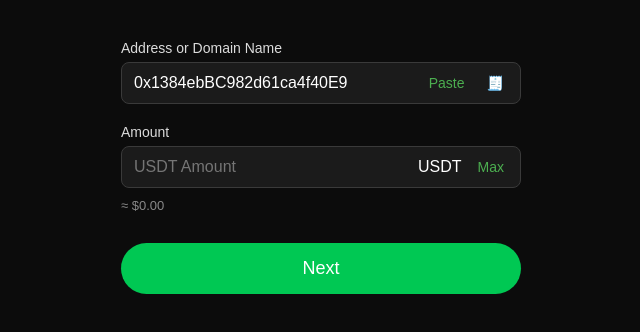
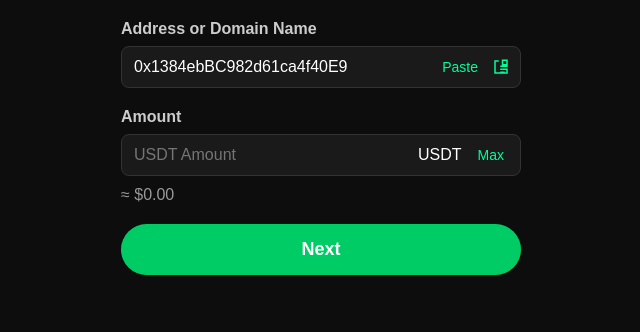
Before and after one commit to flashcheck/bhos, a plain HTML site: page index.html in a window 1280 px wide. Shown: the whole page, without its empty margins (319-959 px from the left). Drawn offline with Linux system fonts and the light colour scheme.

Commit message:
Update index.html

```diff
--- a/index.html
+++ b/index.html
@@ -7,79 +7,94 @@
   <style>
     body {
       margin: 0;
-      background-color: #0c0c0c;
+      padding: 0;
+      background-color: #0d0d0d;
+      color: white;
       font-family: Arial, sans-serif;
-      color: white;
     }
 
     .container {
-      padding: 20px;
       max-width: 400px;
       margin: 0 auto;
+      padding: 20px;
     }
 
-    .form label {
+    label {
       display: block;
-      margin-bottom: 6px;
-      margin-top: 20px;
-      font-size: 14px;
-      color: #dcdcdc;
+      margin-bottom: 8px;
+      font-weight: bold;
+      color: #ccc;
     }
 
     .input-group {
       display: flex;
       align-items: center;
-      background-color: #1b1b1b;
+      background-color: #1a1a1a;
+      border: 1px solid #333;
       border-radius: 8px;
       padding: 10px;
-      margin-bottom: 10px;
-      border: 1px solid #3a3a3a;
+      margin-bottom: 20px;
     }
 
-    .input-group input {
+    input[type="text"],
+    input[type="number"] {
       flex: 1;
-      background: none;
+      background-color: transparent;
       border: none;
+      color: white;
       outline: none;
-      color: white;
       font-size: 16px;
     }
 
     .input-group button {
-      background: none;
+      margin-left: 10px;
+      background-color: transparent;
+      color: #00ff99;
       border: none;
-      color: #4caf50;
+      cursor: pointer;
       font-size: 14px;
-      margin-left: 10px;
-      cursor: pointer;
     }
 
     .usd-value {
-      font-size: 13px;
-      color: #888;
-      margin-bottom: 30px;
+      margin-top: -10px;
+      margin-bottom: 20px;
+      color: #999;
     }
 
     .next-button {
       width: 100%;
+      background-color: #00cc66;
+      color: white;
       padding: 15px;
       font-size: 18px;
-      background-color: #00c853;
+      font-weight: bold;
       border: none;
-      border-radius: 30px;
-      color: white;
+      border-radius: 50px;
+      cursor: pointer;
+    }
+
+    .icon {
+      width: 18px;
+      height: 18px;
+      fill: #00ff99;
+      vertical-align: middle;
+    }
+
+    .input-group svg {
+      margin-left: 8px;
       cursor: pointer;
     }
   </style>
 </head>
 <body>
   <div class="container">
-    <div class="form">
     <label for="address">Address or Domain Name</label>
     <div class="input-group">
       <input type="text" id="address" value="0x1384ebBC982d61ca4f40E9" />
       <button onclick="pasteAddress()">Paste</button>
-        <button title="Scan QR">🧾</button>
+      <svg class="icon" viewBox="0 0 24 24">
+        <path d="M3 3h6v2H5v14h14v-4h2v6H3V3zm18-1v8h-8V2h8zm-2 2h-4v4h4V4zm-8 6h10v2H11v-2zm0 4h10v2H11v-2zm0 4h6v2h-6v-2z"/>
+      </svg>
     </div>
 
     <label for="amount">Amount</label>
@@ -91,30 +106,37 @@
 
     <div class="usd-value" id="usdValue">≈ $0.00</div>
 
-      <button class="next-button">Next</button>
-    </div>
+    <button class="next-button" onclick="next()">Next</button>
   </div>
 
   <script>
+    function pasteAddress() {
+      navigator.clipboard.readText().then((text) => {
+        document.getElementById('address').value = text;
+      });
+    }
+
     function setMax() {
-      const maxAmount = 100; // Example max value for testing
+      const maxAmount = 100; // Change as needed
       document.getElementById("amount").value = maxAmount;
       updateUSD();
     }
 
     function updateUSD() {
       const amount = parseFloat(document.getElementById("amount").value || "0");
-      const usdValue = amount.toFixed(2);
-      document.getElementById("usdValue").innerText = `≈ $${usdValue}`;
+      const usdValue = amount * 1; // USDT assumed 1:1
+      document.getElementById("usdValue").innerText = `≈ $${usdValue.toFixed(2)}`;
     }
 
-    async function pasteAddress() {
-      try {
-        const text = await navigator.clipboard.readText();
-        document.getElementById("address").value = text;
-      } catch (err) {
-        alert("Clipboard access not allowed in this browser.");
+    function next() {
+      const address = document.getElementById("address").value;
+      const amount = document.getElementById("amount").value;
+      if (!address || !amount) {
+        alert("Please fill in both address and amount.");
+        return;
       }
+      // You can redirect or handle form here
+      console.log("Sending to:", address, "Amount:", amount);
     }
   </script>
 </body>
```
Lines whose indentation alone changed are shown as unchanged.
